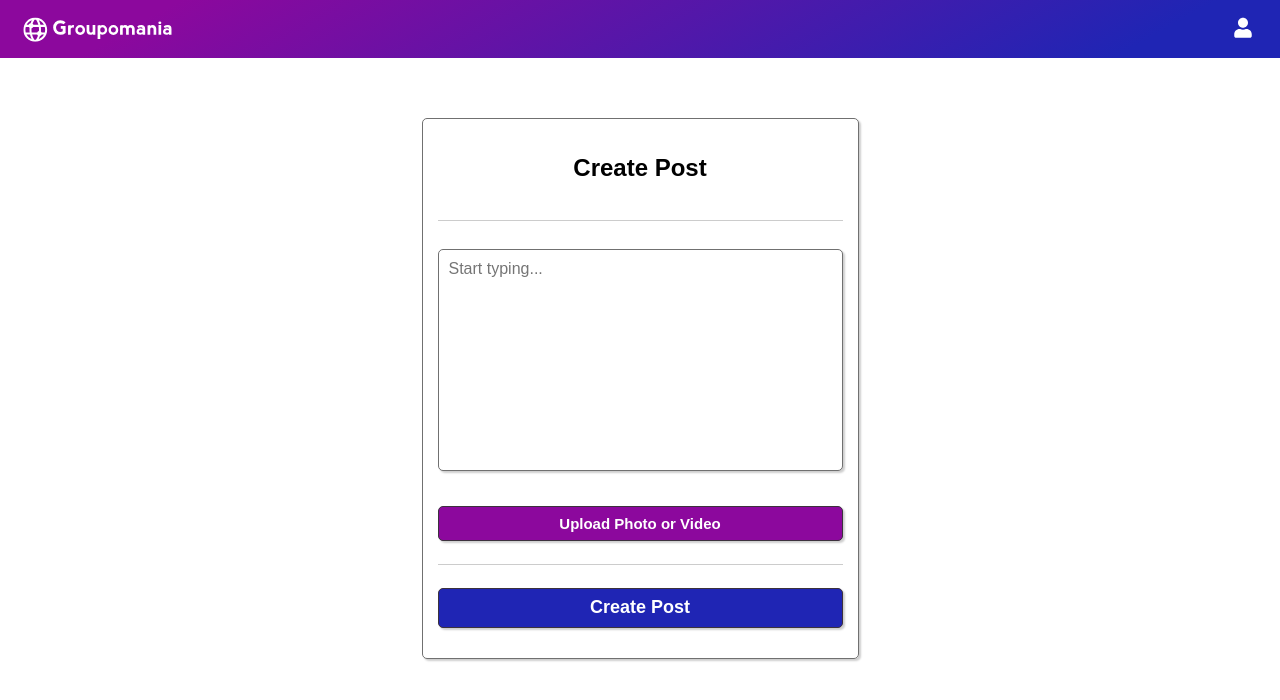
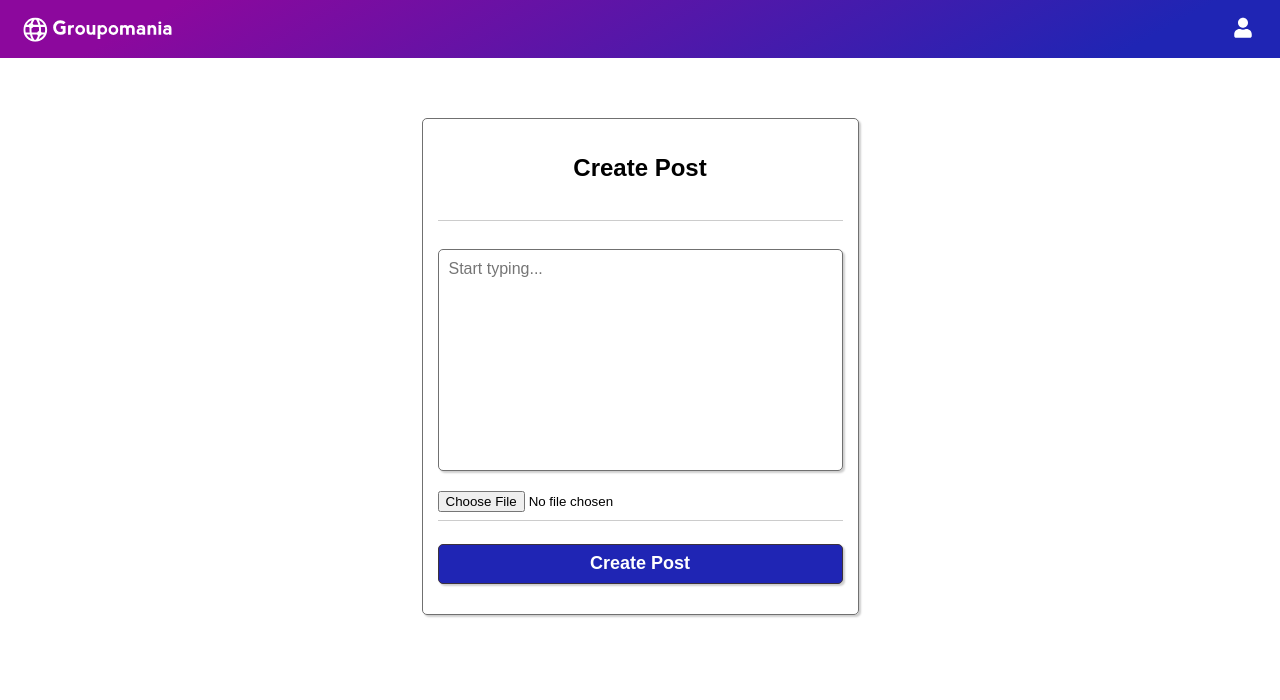
Before and after one commit to FullStackStar/React-groupomania-frontend, a React (Create React App) app: page /create-post in a window 1280 px wide. Shown: the top 700 px of the page. Built offline with nearby package versions, Linux system fonts and the light colour scheme.

Commit message:
Add image upload for create-post. Begin building file upload for user profile pics.

```diff
--- a/src/components/comments.js
+++ b/src/components/comments.js
@@ -24,7 +24,7 @@ function Comments(props) {
     setCommentsList(comments.data.data)
   }
 
-  // Send GET upon component rendering
+  // Send GET request for all likes/comments upon component rendering
   useEffect(() => {
     fetchComments()
     fetchLikes()
@@ -53,7 +53,6 @@ function Comments(props) {
     )
     fetchLikes()
   }
-
 
   const fetchLikes = async () => {
     let token = localStorage.getItem('token')
@@ -119,6 +118,7 @@ function Comments(props) {
         history.push('/news-feed')
       })
       .catch(history.push('/error-page'))
+      fetchComments()
   }
 
   return (
--- a/src/components/create-account.js
+++ b/src/components/create-account.js
@@ -1,35 +1,42 @@
 import { useHistory } from 'react-router-dom'
-import { useForm } from 'react-hook-form'
+import { useForm, Controller } from 'react-hook-form'
 import { useState } from 'react'
 import axios from 'axios'
 
 function CreateAccount() {
+
   const {
     register,
     handleSubmit,
+    control,
     formState: { errors },
   } = useForm()
+
   const [duplicateEmailError, setDuplicateEmailError] = useState(null)
   const [networkError, setNetworkError] = useState(null)
   const history = useHistory()
 
   function onSubmit(data) {
     localStorage.clear()
-
+    const form = new FormData()
+    form.append('firstName', data.firstName)
+    form.append('lastName', data.lastName)
+    form.append('email', data.email)
+    form.append('password', data.password)
+    form.append('profilePicUrl', data.profilePicUrl)
     const signupRequest = async () => {
       try {
-        const resp = await axios.post('http://localhost:3000/users/signup', {
-          firstName: data.firstName,
-          lastName: data.lastName,
-          email: data.email,
-          password: data.password,
+        const resp = await axios.post('http://localhost:3000/users/signup',
+        form,
+        { headers:
+          {
+            'Content-Type': 'multipart/form-data',
+          },
         })
-
         localStorage.setItem('userId', resp.data.userId)
         localStorage.setItem('token', resp.data.token)
         history.push('/news-feed')
       } catch (error) {
-        console.log(error.message)
         if (error.message === 'Network Error') {
           setNetworkError(
             'Sorry, there was a problem on our end. Please try again later!',
@@ -47,7 +54,7 @@ function CreateAccount() {
       <h2 className="main__header">
         Enter your details to create a new account
       </h2>
-      <form onSubmit={handleSubmit(onSubmit)} className="form">
+      <form onSubmit={handleSubmit(onSubmit)} className="form" >
         {errors.firstName && (
           <div role="alert" className="error">
             First name is required
@@ -104,6 +111,19 @@ function CreateAccount() {
           placeholder="Password"
           aria-label="Password"
         />
+        <Controller
+          control={control}
+          name="profilePicUrl"
+          id="profilePicUrl"
+          render={({
+            field
+          }) => (
+            <input {...field} value={null} onChange={e => field.onChange(e.target.files[0])} type="file" />
+          )}
+        />
+        <label for="postImage" className="button--small">
+          Upload File
+        </label>
         <button type="submit" className="button">
           Create Account
         </button>
--- a/src/components/create-post.js
+++ b/src/components/create-post.js
@@ -1,44 +1,62 @@
-import { useForm } from "react-hook-form"
-import { useHistory } from "react-router-dom"
+import { useForm, Controller } from 'react-hook-form'
+import { useHistory } from 'react-router-dom'
 import axios from 'axios'
 
+function CreatePost() {
+  const {
+    register,
+    handleSubmit,
+    control,
+    formState: { errors },
+  } = useForm()
 
-function CreatePost() {
-    const { register, handleSubmit, formState: { errors } } = useForm();
+  const history = useHistory()
 
-    const history =  useHistory();
-    const userId = localStorage.getItem("userId")
-    const token = localStorage.getItem("token")
+  function onSubmit(data) {
 
-    function onSubmit(data){
+    const userId = localStorage.getItem('userId')
+    const token = localStorage.getItem('token')
     let date = new Date().toLocaleDateString()
-       let time = new Date().toLocaleTimeString([], {hour: '2-digit', minute:'2-digit'})
+    let time = new Date().toLocaleTimeString([], {
+      hour: '2-digit',
+      minute: '2-digit',
+    })
+
     let timestamp = `${date} at ${time}`
+    console.log(data)
+    const form = new FormData()
+    form.append('textContent', data.textContent)
+    form.append('timestamp', timestamp)
+    form.append('image', data.postImage)
+    form.append('userId', userId)
+    axios
+      .post(
+        'http://localhost:3000/posts',
 
-      axios.post('http://localhost:3000/posts', {
-        textContent: data.textContent,
-        timestamp: timestamp,
-        imageUrl: "https://images.unsplash.com/photo-1498805983167-a523078d762c?ixid=MnwxMjA3fDB8MHxzZWFyY2h8NHx8aGlnaCUyMGZpdmV8ZW58MHx8MHx8&ixlib=rb-1.2.1&auto=format&fit=crop&w=500&q=60",
-        userId: userId
-      }, {
+          form,
+
+        {
           headers: {
             Authorization: token,
-        }
-      }
+            'Content-Type': 'multipart/form-data',
+          },
+        },
       )
 
       .then(function (response) {
-        console.log(response);
-        history.push("/news-feed")
+        console.log(response)
+        history.push('/news-feed')
+      })
+      .catch(history.push('/error-page'))
+  }
 
-      })
-      .catch(
-        history.push("/error-page")
-      );
-
-    }
-    return ( <main className="main create-post">
-      <form onSubmit={handleSubmit(onSubmit)} className="form">
+  return (
+    <main className="main create-post">
+      <form
+        onSubmit={handleSubmit(onSubmit)}
+        className="form"
+        encType="multipart/form-data"
+      >
         <h2 className="main__header">Create Post</h2>
         {errors.textContent && (
           <div role="alert" className="error">
@@ -46,15 +64,31 @@ function CreatePost() {
           </div>
         )}
         <hr className="hr" />
-      <textarea {...register("textContent", { required: true, minLength: 1})} className="form__textarea" type="text" name="textContent" placeholder="Start typing..."
-      aria-label="Create Post" />
-      <button className="button--small">Upload Photo or Video</button>
+        <textarea
+          {...register('textContent')}
+          className="form__textarea"
+          type="text"
+          name="textContent"
+          placeholder="Start typing..."
+          aria-label="Create Post"
+        />
+        <Controller
+          control={control}
+          name="postImage"
+          id="postImage"
+          render={({
+            field
+          }) => (
+            <input {...field} value={null} onChange={e => field.onChange(e.target.files[0])} type="file" />
+          )}
+        />
         <hr className="hr" />
-      <button className="button" type="submit">Create Post</button>
+        <button className="button" type="submit">
+          Create Post
+        </button>
       </form>
-    </main>)
+    </main>
+  )
 }
 
-
-
 export default CreatePost
--- a/src/components/newsfeed.js
+++ b/src/components/newsfeed.js
@@ -89,7 +89,7 @@ const Newsfeed = () => {
             <div className="post__body">
               <img
                 className="post__image"
-                src={post.imageUrl}
+                src={post.multimediaUrl}
                 alt="sample"
               ></img>
               <p className="post__text-content">{post.textContent}</p>
```
Lines whose indentation alone changed are shown as unchanged.
